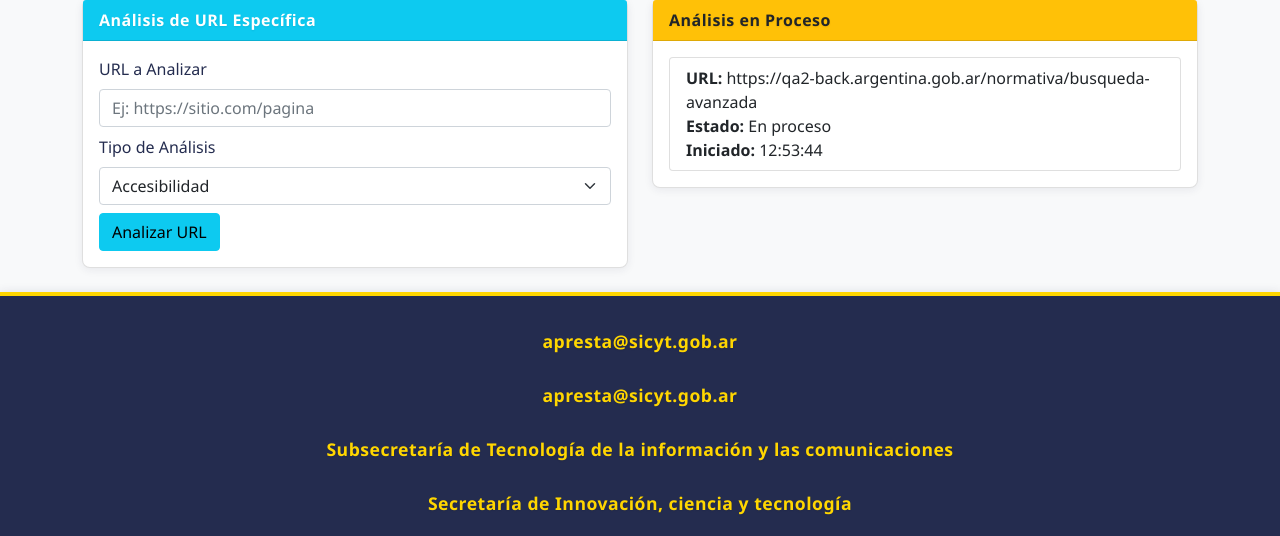
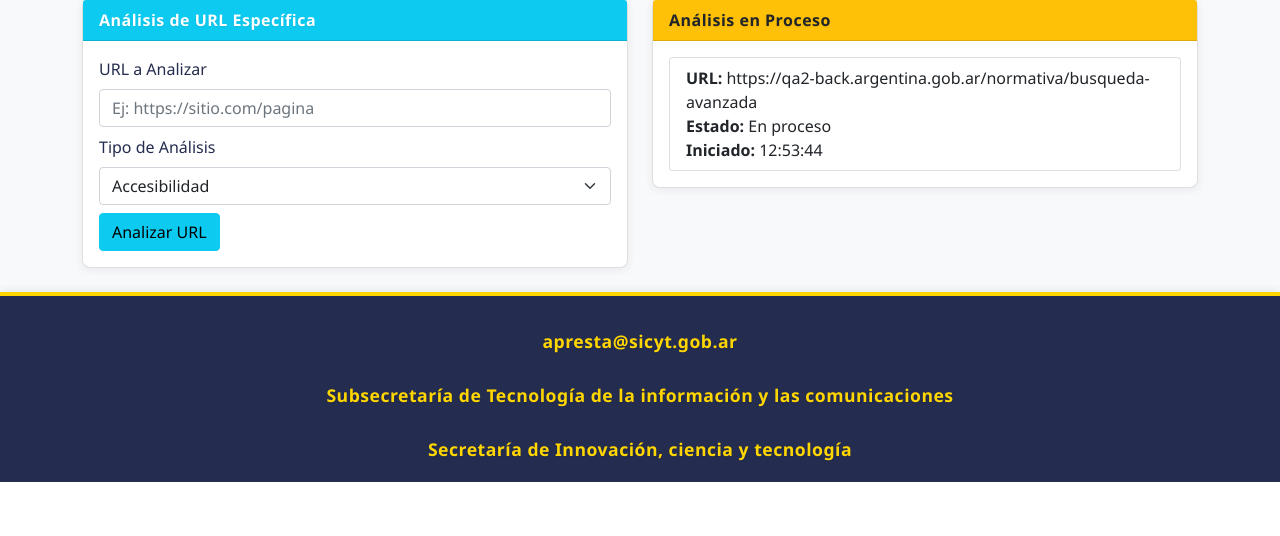
Before and after one commit to alepresta/prestaLabs, a Django app: page / in a window 1280 px wide. Shown: the part 457-993 px from the top of the page. After the commit the page ends 939 px from the top, so only its background shows below. Run offline with Django 4.2, Linux system fonts and the light colour scheme; the visitor is signed in with stand-in values (Sample User, id 1); parts of the project's set-up code (start-up, migrations or seed data) failed here and were passed over.

Commit message:
Elimino repetición del mail en el footer

```diff
--- a/templates/base.html
+++ b/templates/base.html
@@ -65,7 +65,6 @@
             <div class="row justify-content-center">
                 <div class="col-12 text-center">
                     <span style="font-size:1.1em; font-weight:700; color:var(--color-amarillo);">apresta@sicyt.gob.ar</span><br>
-                    <span style="font-size:1.1em; font-weight:700; color:var(--color-amarillo);">apresta@sicyt.gob.ar</span><br>
                     <span>Subsecretaría de Tecnología de la información y las comunicaciones</span><br>
                     <span>Secretaría de Innovación, ciencia y tecnología</span>
                 </div>
```
